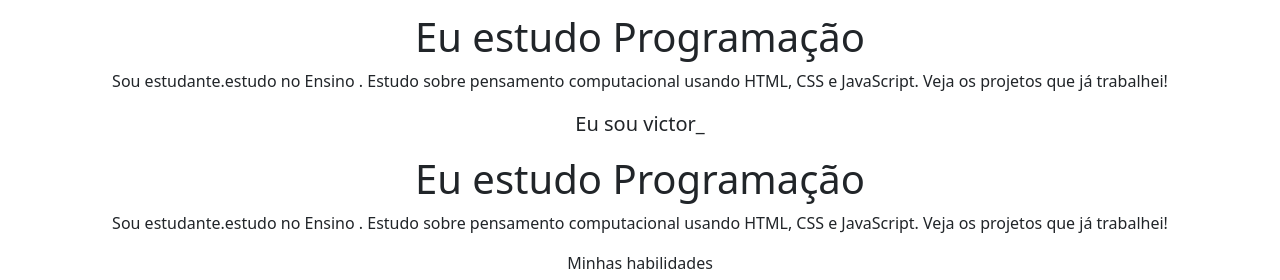
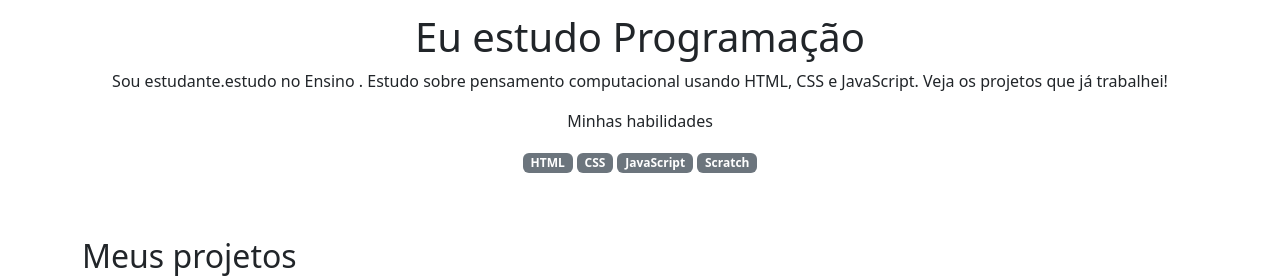
Before and after one commit to victorvazgarcia-rgb/curriculo-1A-stange-, a plain HTML site: page index.html in a window 1280 px wide. Shown: the part 59-339 px from the top of the page. Drawn offline with nearby package versions, Linux system fonts and the light colour scheme.

Commit message:
odificação em toda a paginam

```diff
--- a/index.html
+++ b/index.html
@@ -5,7 +5,7 @@
     <meta charset="UTF-8">
     <meta name="viewport" content="width=device-width, initial-scale=1.0">
     <link href="https://cdn.jsdelivr.net/npm/bootstrap@5.3.2/dist/css/bootstrap.min.css" rel="stylesheet">
-    <link rel="stylesheet" href="style.css">
+    <luink rel="stylesheet" href="style.css">
     <title>Meu portfólio</title>
 </head>
 
@@ -17,11 +17,8 @@
         <h1>Eu estudo Programação</h1>
         <p>Sou estudante.estudo no Ensino
             . Estudo sobre pensamento computacional usando HTML, CSS e JavaScript. Veja os projetos
-            que já trabalhei!</p><p class="lead">Eu sou victor_</p>
-        <h1>Eu estudo Programação</h1>
-        <p>Sou estudante.estudo no Ensino
-            . Estudo sobre pensamento computacional usando HTML, CSS e JavaScript. Veja os projetos
             que já trabalhei!</p>
+
         <p>Minhas habilidades</p>
         <div>
             <p class="badge bg-secondary">HTML</p>
```
